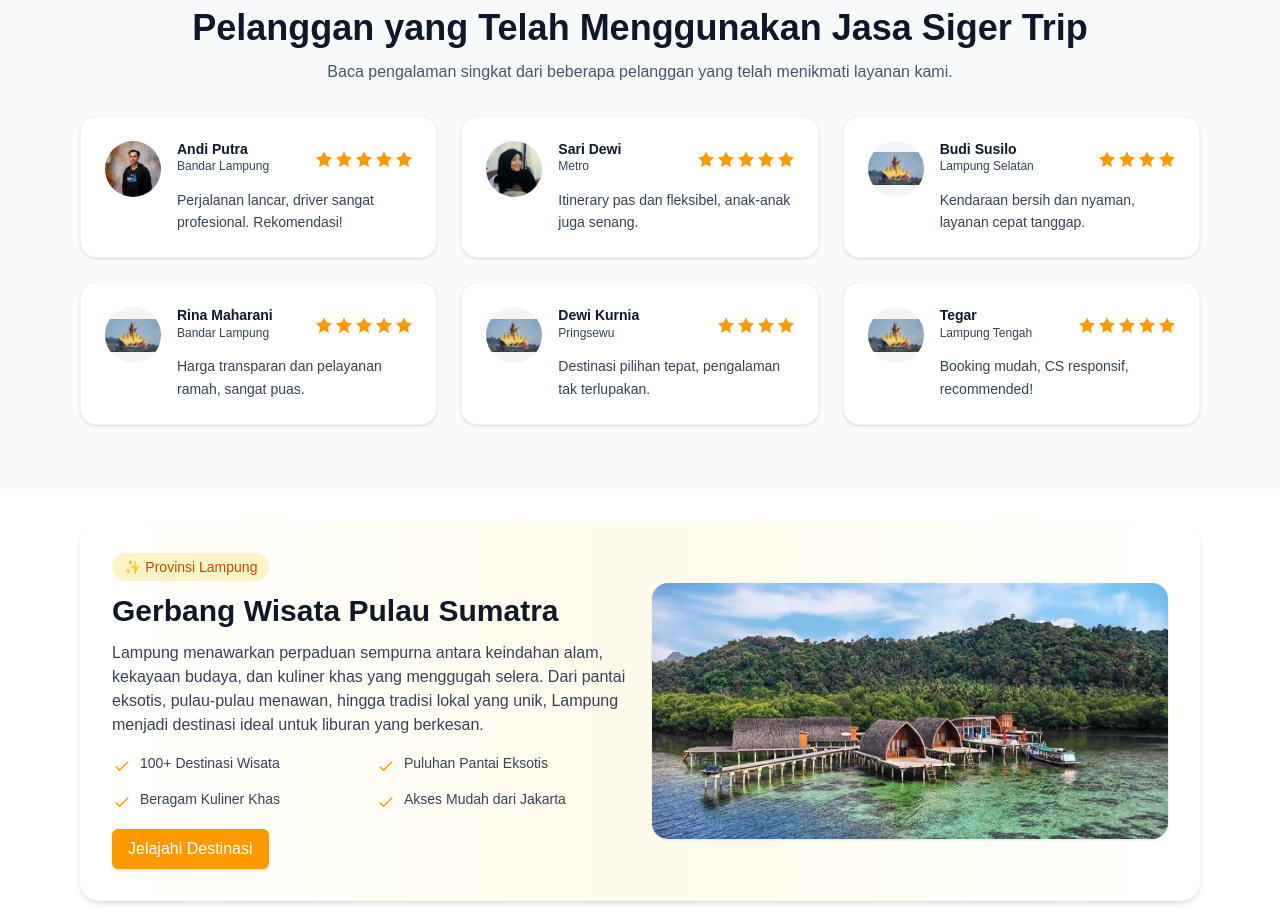
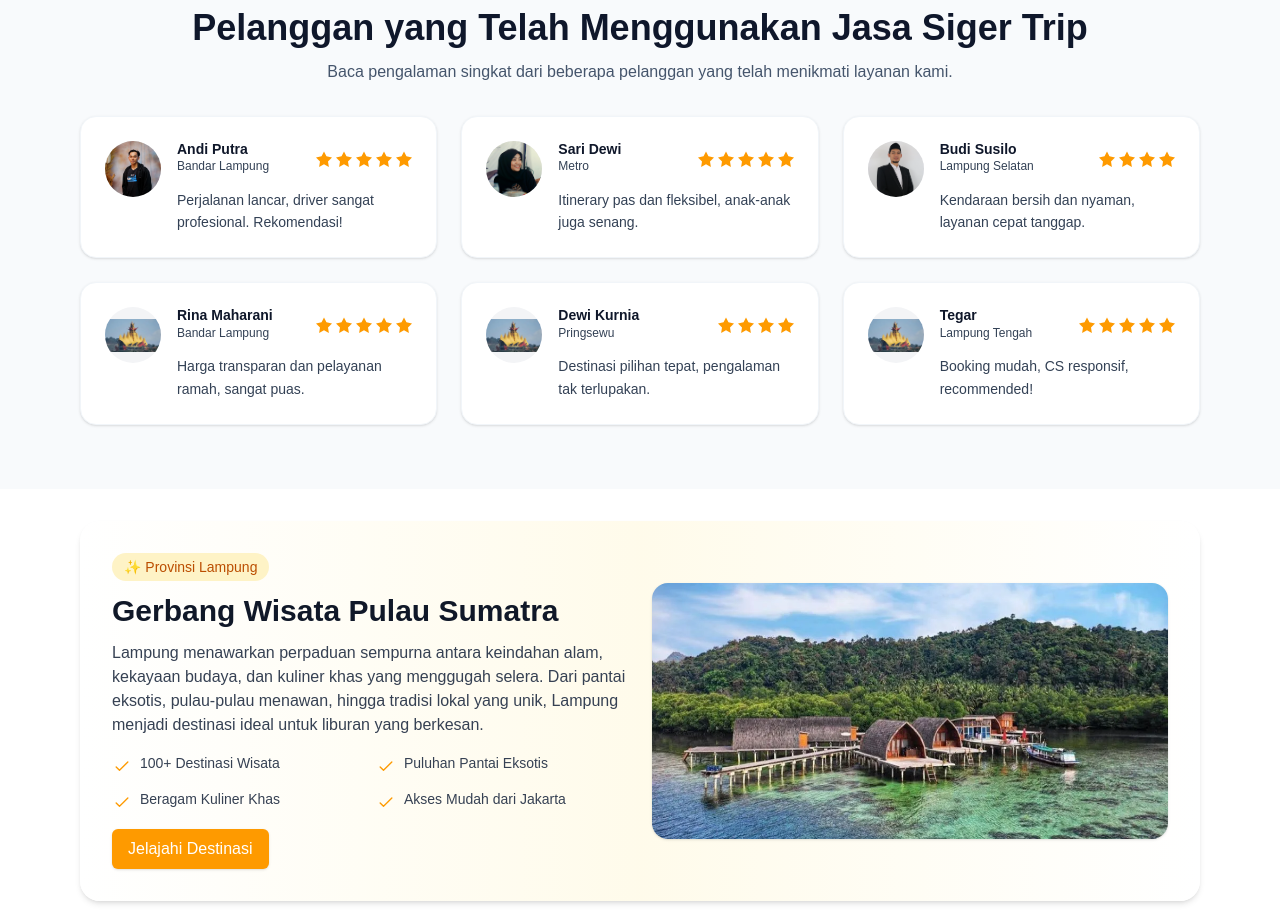
Before and after one commit to Nafiz-547/TI-WEB-24A-ShuangXi, a Next.js app in the folder siger-trip/: page / in a window 1280 px wide. Shown: the part 2500-3424 px from the top of the page. Built offline with nearby package versions, Linux system fonts and the light colour scheme.

Commit message:
tama: Mengganti foto profil dari Budi Susilo di sction kisi kepuasan pelanggan

```diff
--- a/siger-trip/app/page.tsx
+++ b/siger-trip/app/page.tsx
@@ -156,7 +156,7 @@
             {[
               { name: 'Andi Putra', city: 'Bandar Lampung', rating: 5, review: 'Perjalanan lancar, driver sangat profesional. Rekomendasi!', avatar: '/images/Andi Putra.webp' },
               { name: 'Sari Dewi', city: 'Metro', rating: 5, review: 'Itinerary pas dan fleksibel, anak-anak juga senang.', avatar: '/images/Sari Dewi.webp' },
-              { name: 'Budi Susilo', city: 'Lampung Selatan', rating: 4, review: 'Kendaraan bersih dan nyaman, layanan cepat tanggap.', avatar: '/images/siger.webp' },
+              { name: 'Budi Susilo', city: 'Lampung Selatan', rating: 4, review: 'Kendaraan bersih dan nyaman, layanan cepat tanggap.', avatar: '/images/Budi Susilo.webp' },
               { name: 'Rina Maharani', city: 'Bandar Lampung', rating: 5, review: 'Harga transparan dan pelayanan ramah, sangat puas.', avatar: '/images/siger.webp' },
               { name: 'Dewi Kurnia', city: 'Pringsewu', rating: 4, review: 'Destinasi pilihan tepat, pengalaman tak terlupakan.', avatar: '/images/siger.webp' },
               { name: 'Tegar', city: 'Lampung Tengah', rating: 5, review: 'Booking mudah, CS responsif, recommended!', avatar: '/images/siger.webp' }
```
